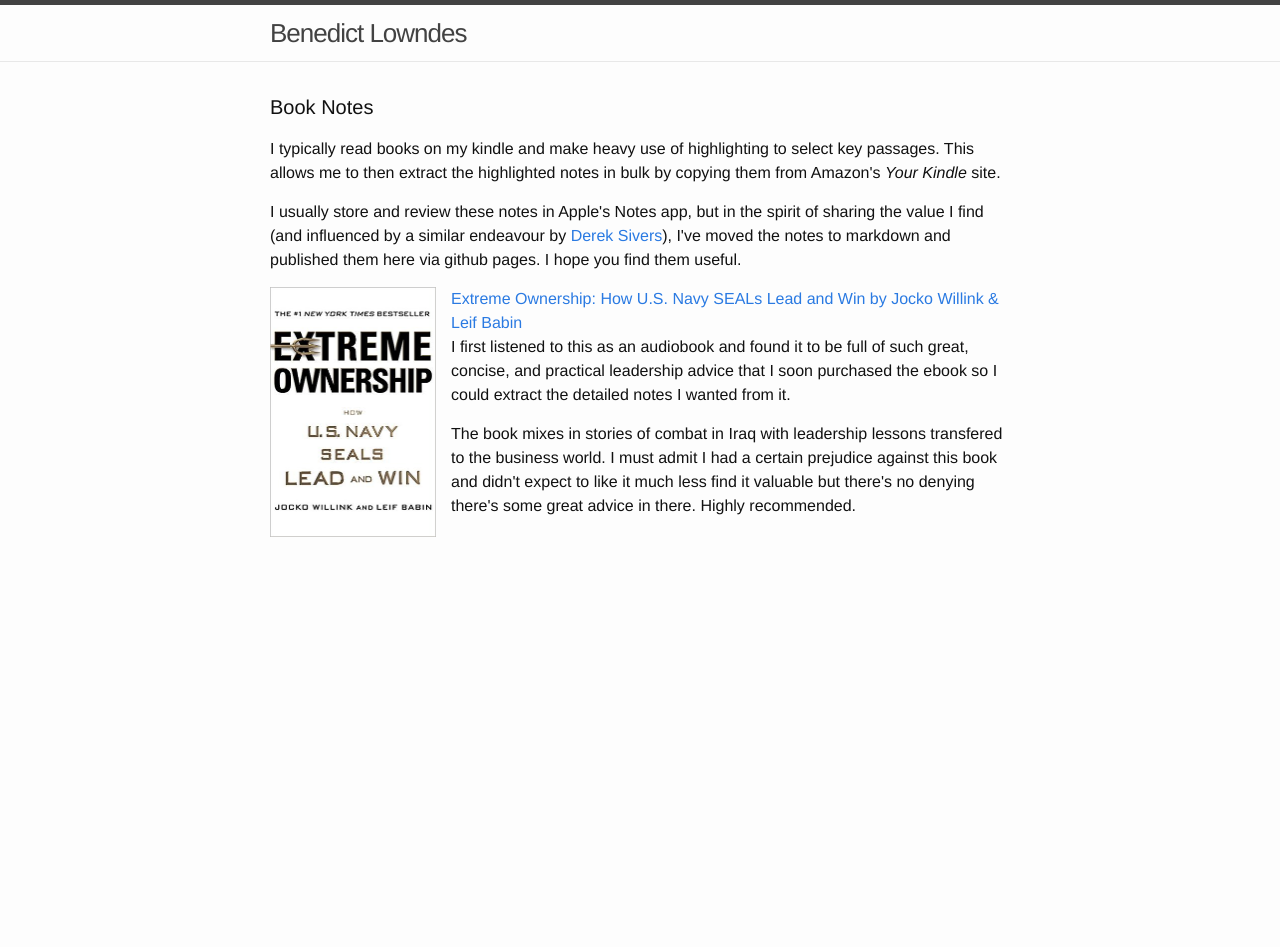
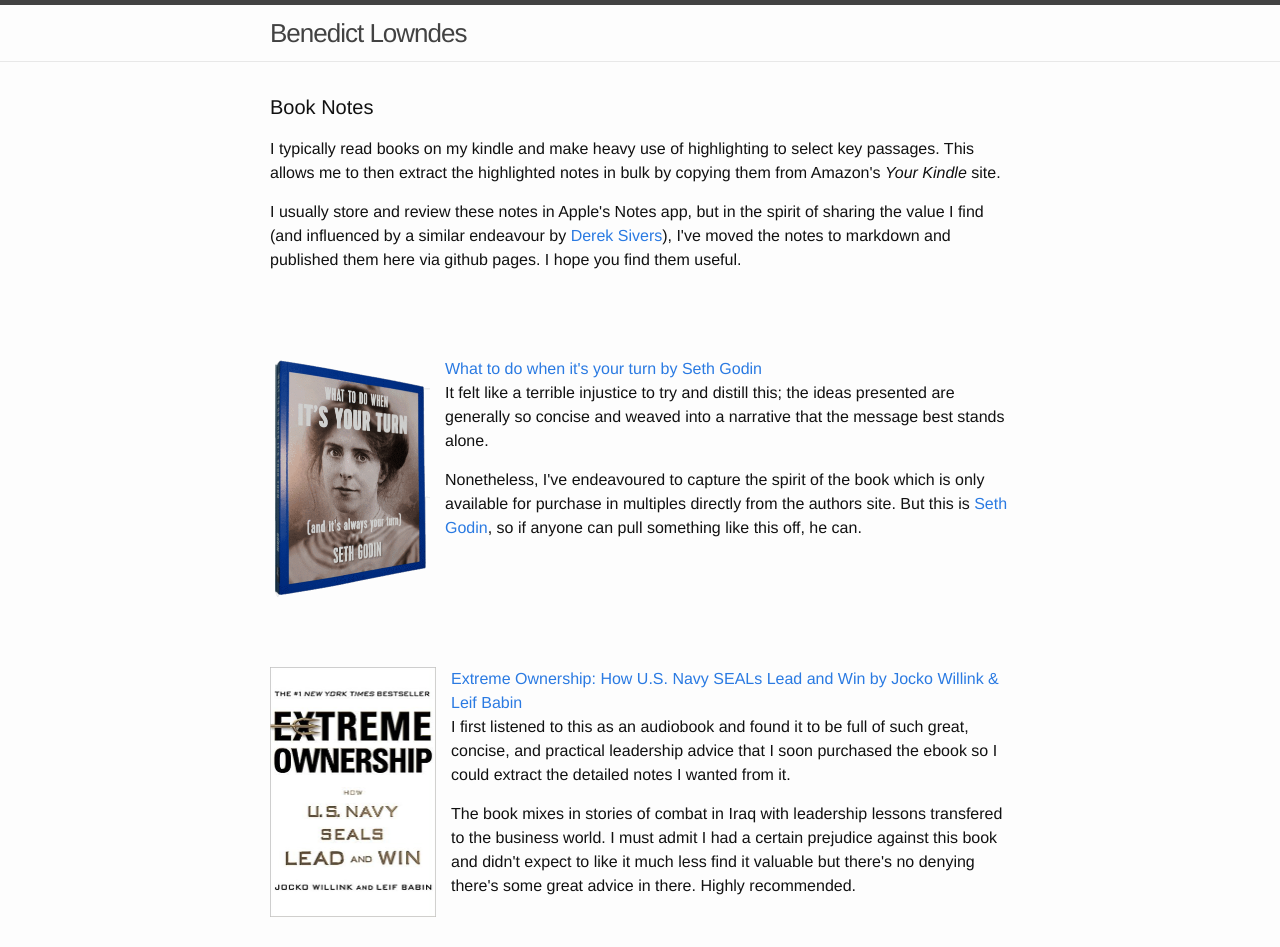
Before and after one commit to benlowndes/benlowndes.github.io, a Jekyll site: the page built from index.html, in a window 1280 px wide. Built offline with Jekyll 4.4.1, drawn with Linux system fonts in a browser that asks for light colours; before the commit the page ends 900 px from its top, so only the background shows below that.

Commit message:
Added Your Turn book

```diff
--- a/index.html
+++ b/index.html
@@ -15,7 +15,23 @@ layout: default
     them here via github pages. I hope you find them useful.
   </p>
 
-  <div class="trigger">
+  <div class="trigger" style="clear:left; padding-top:70px;">
+    <img src="/images/your-turn.gif" style="float:left;width:160px;height:240px;padding-right:15px;">
+    <a class="page-link" href="book/your-turn.html">
+        What to do when it's your turn by Seth Godin
+    </a>
+    <p>It felt like a terrible injustice to try and distill this; the ideas presented
+      are generally so concise and weaved into a narrative that the message
+      best stands alone.
+    </p>
+    <p>Nonetheless, I've endeavoured to capture the spirit of the book which is
+      only available for purchase in multiples directly from the authors site.
+      But this is <a href="http://sethgodin.typepad.com">Seth Godin</a>,
+      so if anyone can pull something like this off, he can.
+    </p>
+  </div>
+
+  <div class="trigger" style="clear:left; padding-top:70px;">
     <img src="/images/extreme-ownership.jpg" style="float:left;width:166px;height:250px;padding-right:15px;">
     <a class="page-link" href="book/extreme-ownership.html">
         Extreme Ownership: How U.S. Navy SEALs Lead and Win by Jocko Willink &amp; Leif Babin
@@ -32,4 +48,6 @@ layout: default
     </p>
   </div>
 
+
+
 </div>
```
Also changed, not shown: book/your-turn.md (added, +114 -0 lines), images/your-turn.gif (added).
